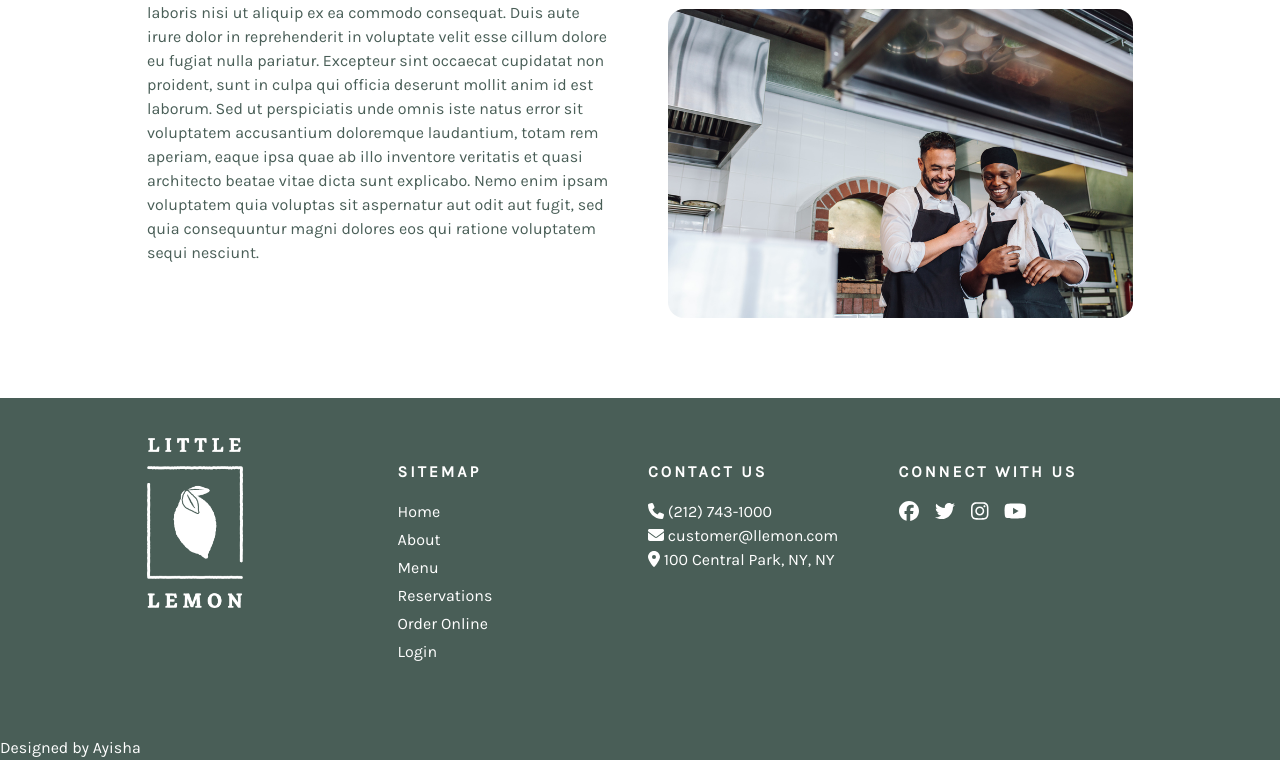
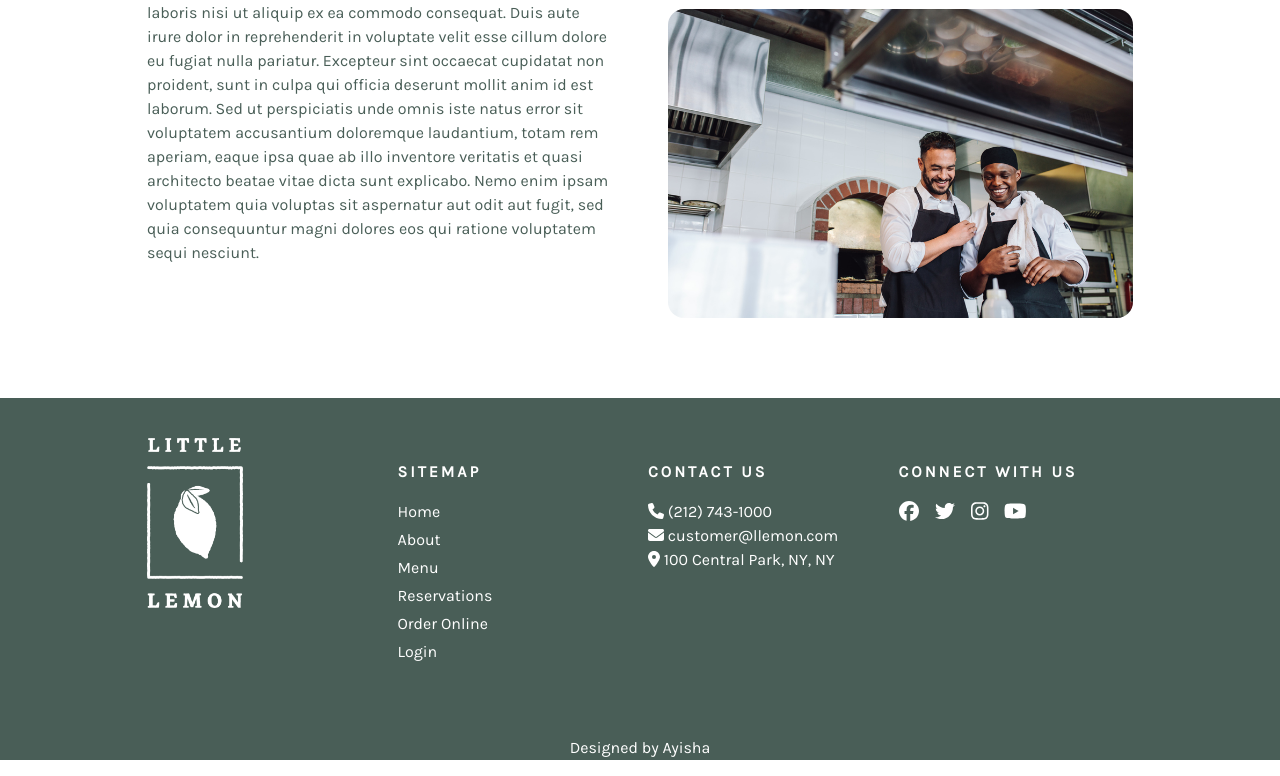
Before and after one commit to Kxanx1538/Meta-Front-End-Capstone-Project, a React (Create React App) app: page / in a window 1280 px wide. Shown: the part 2460-3236 px from the top of the page. Built offline with nearby package versions, Linux system fonts and the light colour scheme; a web font is replaced by a local one.

Commit message:
Update Footer.js
Signed-off-by: Kxanx1538 <121854477+Kxanx1538@users.noreply.github.com>

```diff
--- a/src/components/layout/Footer.js
+++ b/src/components/layout/Footer.js
@@ -80,7 +80,7 @@ const Footer = () => {
         </div>
       </div>
       <div>
-        <p>Designed by Ayisha</p>
+         <p id="developer">Designed by Ayisha</p>
       </div>
     </footer>
   );
```
